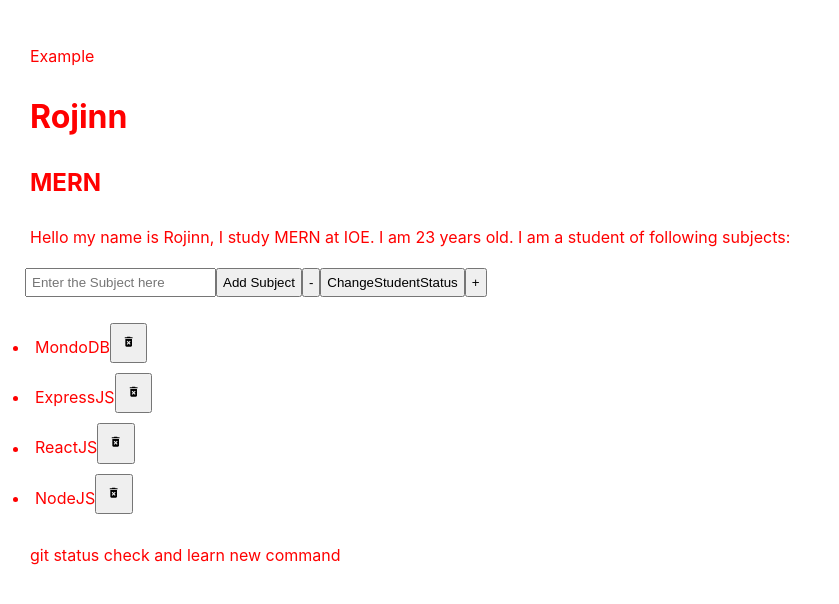
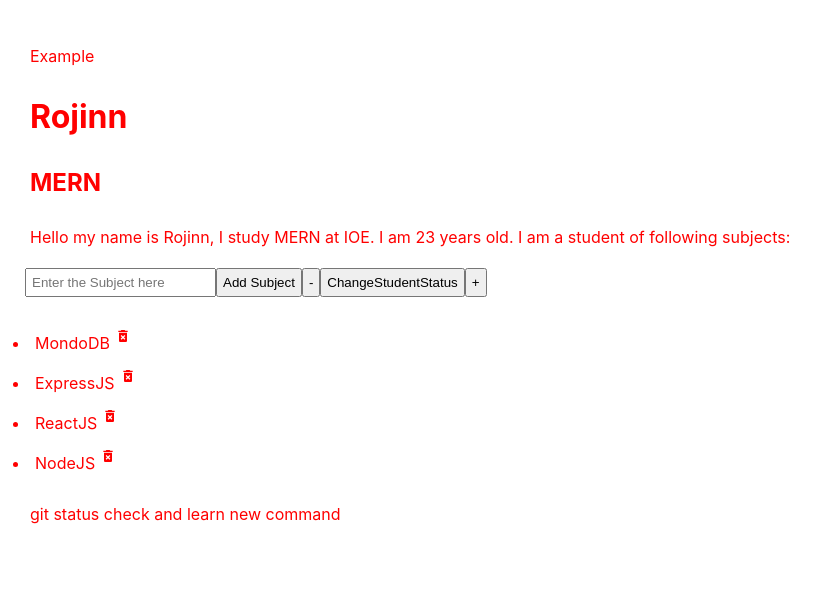
Before and after one commit to nastike/react-tutorials, a React (Create React App) app in the folder rojinn-video-tut/: page / in a window 1280 px wide. Shown: the top 604 px of the page, without its empty margins (0-839 px from the left). Built offline with nearby package versions, Linux system fonts and the light colour scheme.

Commit message:
Delete Button added using React Icons

```diff
--- a/rojinn-video-tut/src/components/FirstComponent.js
+++ b/rojinn-video-tut/src/components/FirstComponent.js
@@ -48,9 +48,7 @@ const FirstComponent = ({
         {subject.map((s, index) => (
           <li key={s}>
             {s}
-            <button type='button'>
-              <MdDeleteForever>Delete</MdDeleteForever>
-            </button>
+            <MdDeleteForever />
           </li>
         ))}
       </ul>
```
